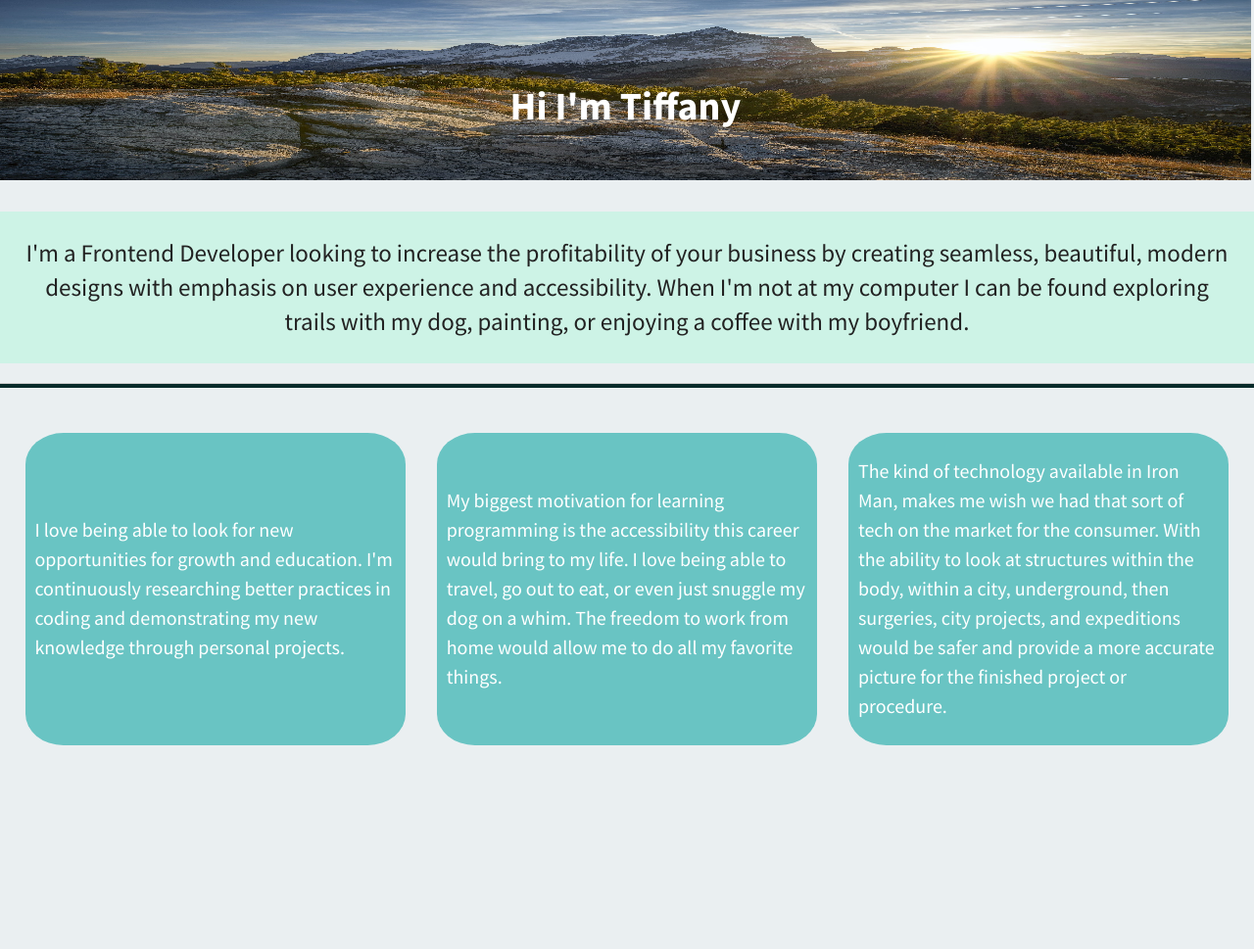
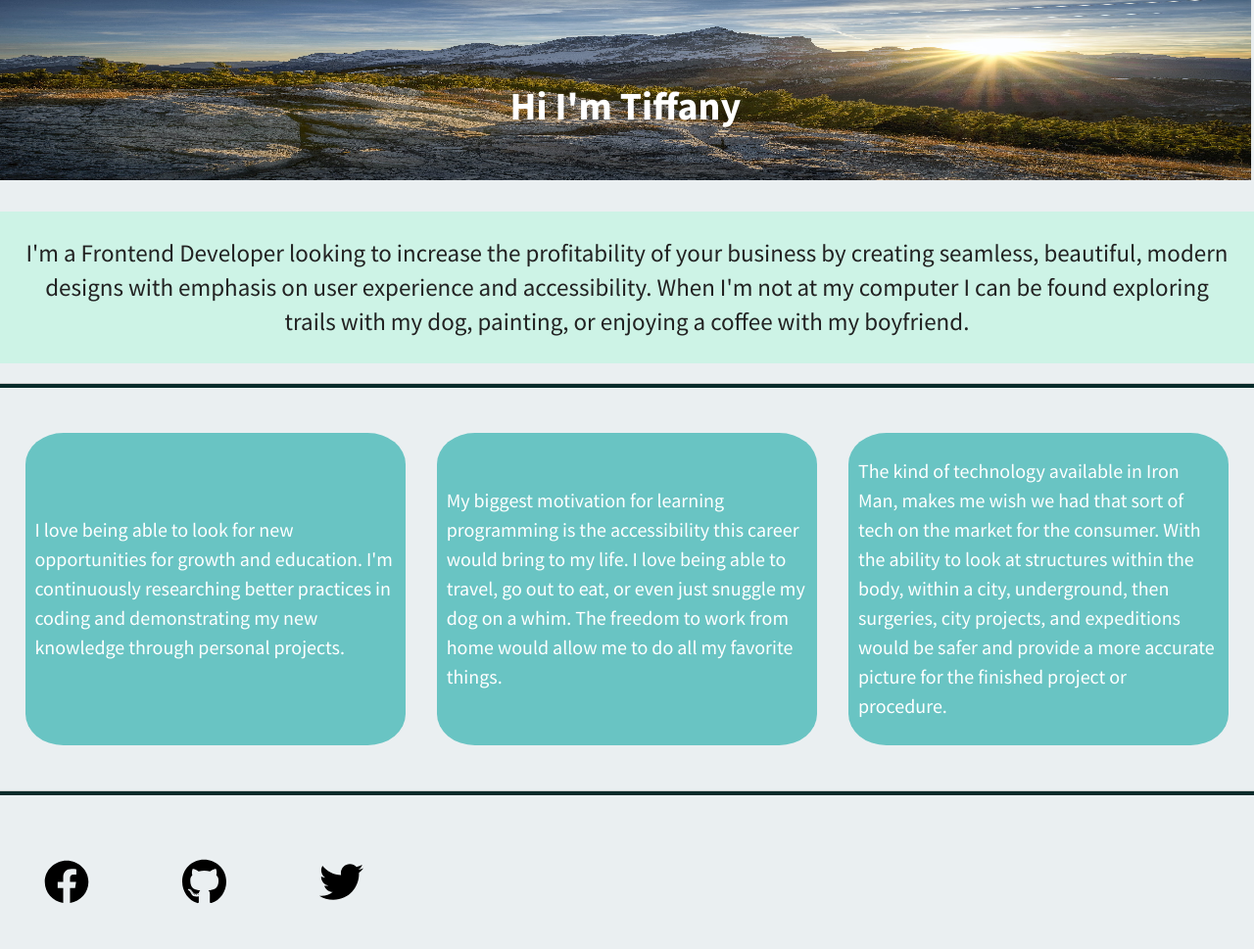
Before and after one commit to Tphalen13/Centering-Divs-Practice, a plain HTML site: page index.html in a window 1280 px wide. Shown: the whole page at 98% size. Before the commit the page ends 800 px from the top, so only its background shows below. Drawn offline with nearby package versions, Linux system fonts and the light colour scheme.

Commit message:
Added social media icons and horizontal line

```diff
--- a/css/main.css
+++ b/css/main.css
@@ -159,7 +159,17 @@ hr{
   width:30%;
   padding: .8%;
 }
-
+footer{
+    display: flex;
+    justify-content: center;
+    justify-content: space-between;
+    align-items: center;
+}
+footer img{
+    width:5%;
+    height:5%;
+    padding:5%;
+}
 
 
 
--- a/index.html
+++ b/index.html
@@ -60,6 +60,14 @@
                     or procedure.
                 </div>
             </section>
+            <hr>
+            <footer>
+                <div class="social">
+                    <img src ="/img/facebook-brands.svg" alt ="facebook-icon">
+                    <img src ="/img/github-brands.svg" alt ="github-icon">
+                    <img src ="/img/twitter-brands.svg" alt ="twitter-icon">
+                </div>
+            </footer>
 
         <script src="https://ajax.googleapis.com/ajax/libs/jquery/1.11.3/jquery.min.js"></script>
         <script>window.jQuery || document.write('<script src="js/vendor/jquery-1.11.3.min.js"><\/script>')</script>
```
Also changed, not shown: img/facebook-brands.svg (added), img/github-brands.svg (added), img/twitter-brands.svg (added).
